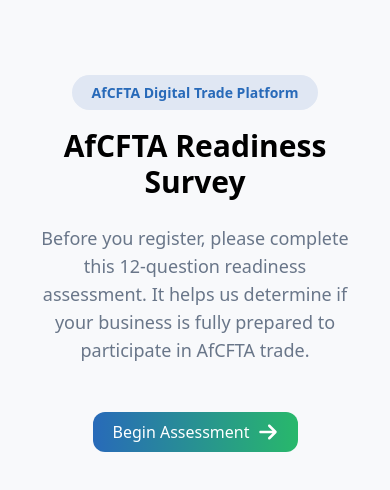
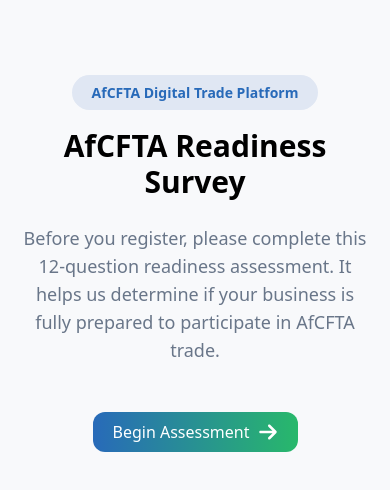
Before and after one commit to blossomobasi/frontend-development-assessment, a React (Vite) app: page /register in a window 390 px wide. Shown: the top 490 px of the page. Built offline with nearby package versions, Linux system fonts and the light colour scheme.

Commit message:
Fix padding in Register component for improved layout

```diff
--- a/src/pages/Register.tsx
+++ b/src/pages/Register.tsx
@@ -9,7 +9,7 @@
 	const navigate = useNavigate();
 
 	return (
-		<div className="bg-background px-5 min-h-screen h-full">
+		<div className="bg-background md:px-5 min-h-screen h-full">
 			{searchParams.get("surveyCompleted") === "true" ? (
 				<Registration />
 			) : (
```
